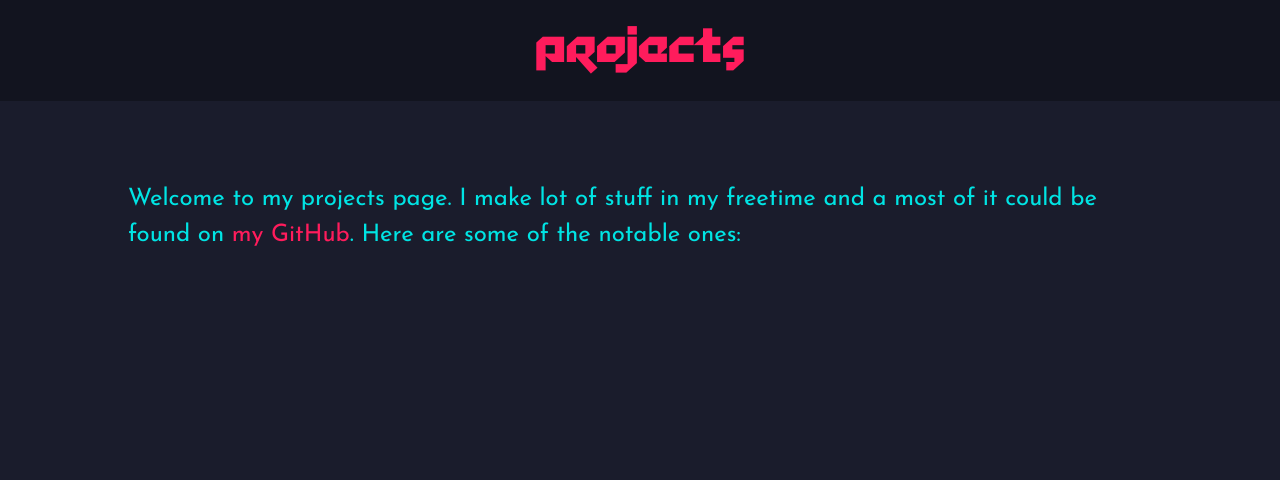
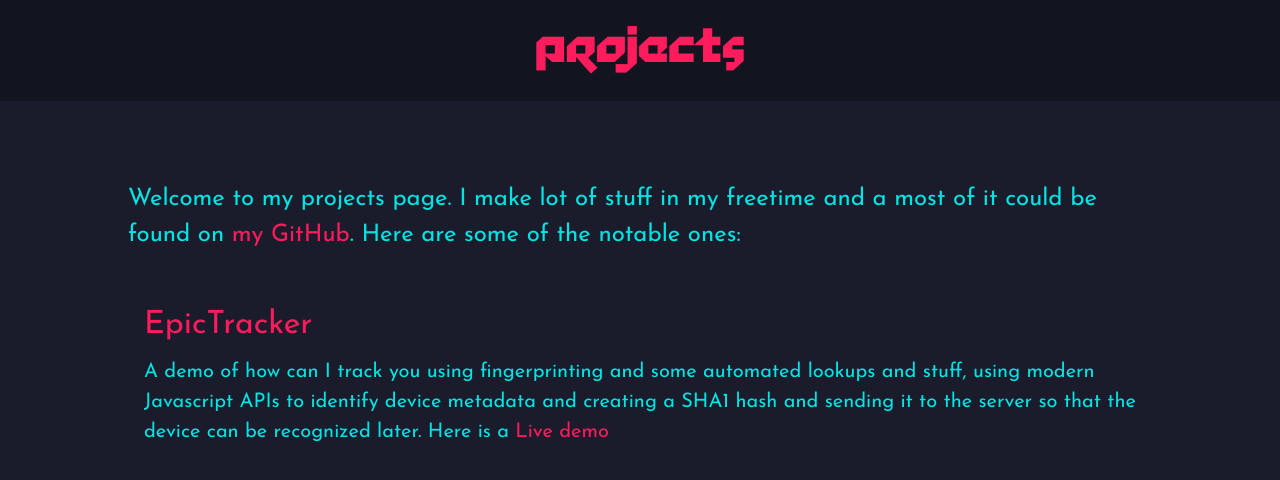
Before and after one commit to ujjwal-kr/mywebsite, a React (Create React App) app: page /projects in a window 1280 px wide. Shown: the top 480 px of the page. Built offline with nearby package versions, Linux system fonts and the light colour scheme.

Commit message:
add epictracker to projects

```diff
--- a/src/components/projects.tsx
+++ b/src/components/projects.tsx
@@ -21,3 +21,24 @@ export const ShowcasePara = styled.p`
         font-size: 1.1rem !important;
     }
 `
+
+export const Project = styled.div`
+    padding: 1rem;
+`
+
+export const ProjectList = styled.div`
+    padding-top: 2rem;
+
+`
+
+
+export const ProjectHead = styled.h1`
+
+`
+
+export const ProjectDec = styled.p`
+    padding-top: .5rem;
+    @media all and (max-width: 700px) {
+        font-size: 1.1rem !important;
+    }
+`
--- a/src/projects.tsx
+++ b/src/projects.tsx
@@ -1,7 +1,7 @@
-import { Header, Showcase, ShowcasePara } from "./components/projects"
+import { Header, Showcase, ShowcasePara, ProjectList, ProjectHead, ProjectDec, Project } from "./components/projects"
 
 function Projects() {
-    return(
+    return (
         <div>
             <Header className="has-text-centered">
                 <h1 className="has-text-primary stiff is-size-1	">ProJEcts</h1>
@@ -11,7 +11,17 @@ function Projects() {
                 <ShowcasePara className="text is-size-4">
                     Welcome to my projects page. I make lot of stuff in my freetime and a most of it could be found on <a href="https://github.com/ujjwal-kr">my GitHub</a>. Here are some of the notable ones:
                 </ShowcasePara>
+
+                <ProjectList>
+                    <Project>
+                        <ProjectHead><a className="text is-size-3" href="https://github.com/ujjwal-kr/epictracker">EpicTracker</a></ProjectHead>
+                        <ProjectDec className="text is-size-5">A demo of how can I track you using fingerprinting and some automated lookups and stuff, using modern Javascript APIs to identify device metadata and creating a SHA1 hash and sending it to the server so that the device can be recognized later. Here is a <a href="https://epictracker.vercel.app">Live demo</a> </ProjectDec>
+                        <br />
+                    </Project>
+                </ProjectList>
             </Showcase>
+
+
         </div>
     )
 }
```
